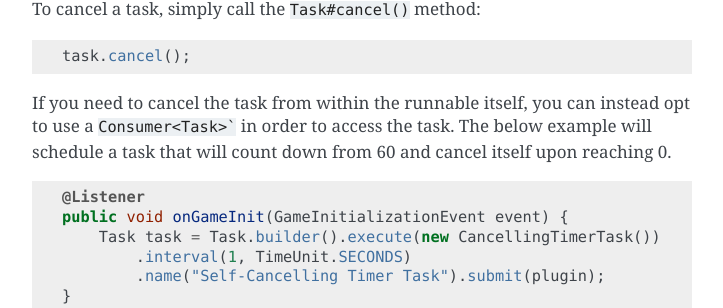
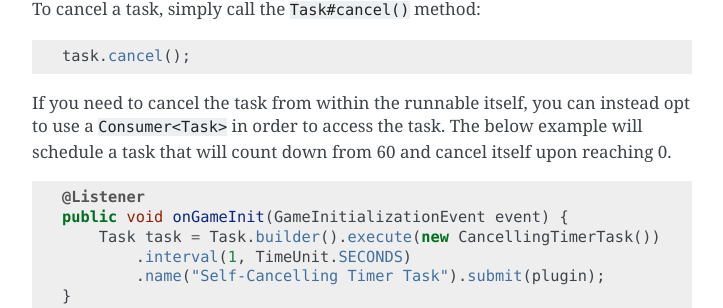
Before and after one commit to SpongePowered/SpongeDocs, a Sphinx documentation site: the page built from source/plugin/scheduler.rst, in a window 1280 px wide and 900 px high, scrolled down 2306 px. Shown: the part 142-450 px from the top of the window, without its empty margins (388-1111 px from the left). Built offline with Sphinx 7.4.7, drawn with Linux system fonts in a browser that asks for light colours; pages that are not in the unit, such as notebooks, are missing from menus; cross-references to code outside the pages are shown as plain code.

Commit message:
Fix extra inline code block tick.

````diff
--- a/source/plugin/scheduler.rst
+++ b/source/plugin/scheduler.rst
@@ -117,7 +117,7 @@ To cancel a task, simply call the :javadoc:`Task#cancel()` method:
 
     task.cancel();
 
-If you need to cancel the task from within the runnable itself, you can instead opt to use a ``Consumer<Task>``` in
+If you need to cancel the task from within the runnable itself, you can instead opt to use a ``Consumer<Task>`` in
 order to access the task. The below example will schedule a task that will count down from 60 and cancel itself upon
 reaching 0.
 
````
